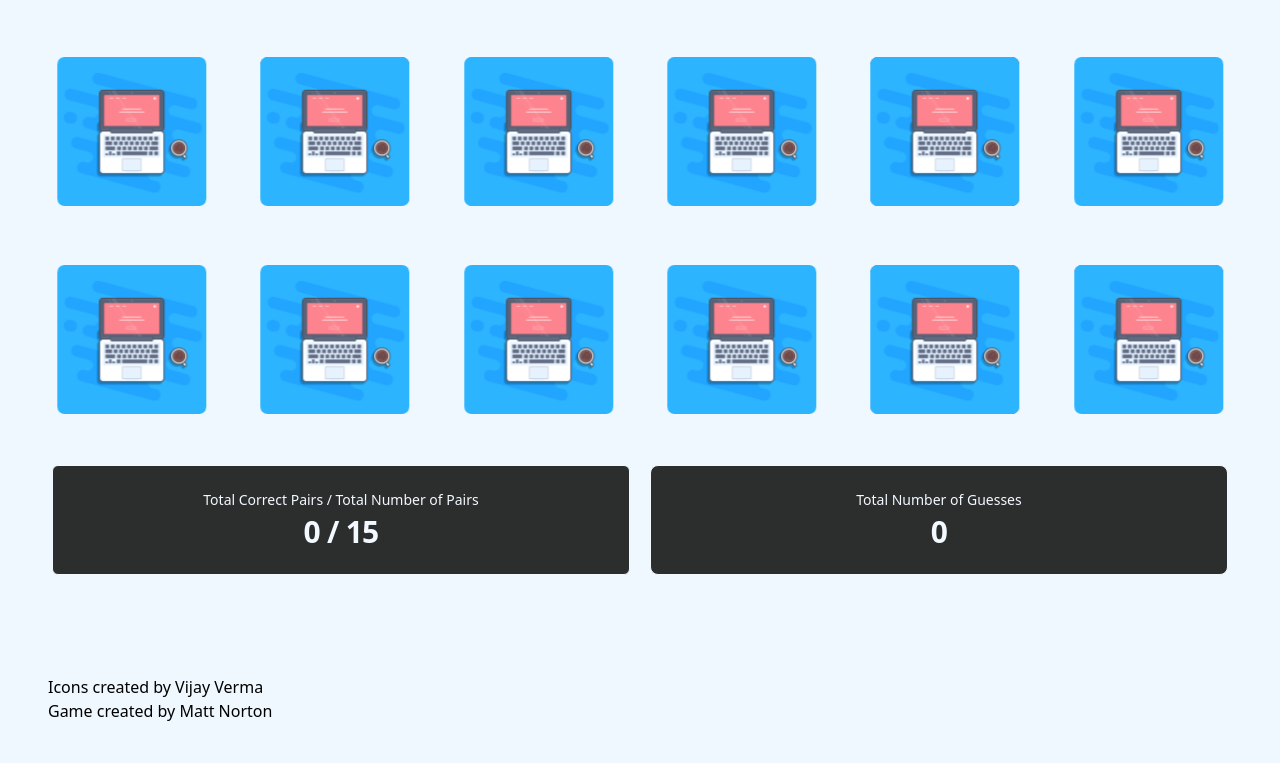
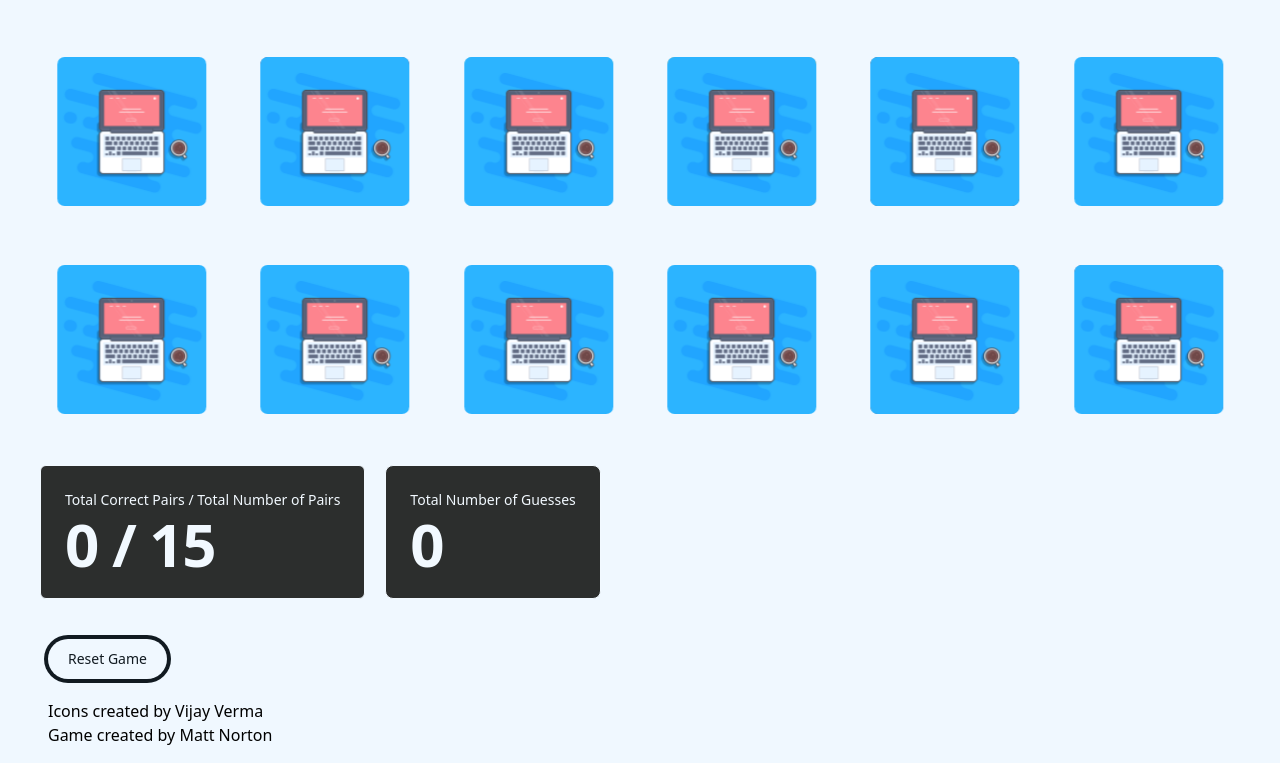
Before and after one commit to MatthewNorton/memory-game, a React (Vite) app: page / in a window 1280 px wide. Shown: the part 689-1452 px from the top of the page. Built offline with nearby package versions, Linux system fonts and the light colour scheme.

Commit message:
optimized code, created reset game component

```diff
--- a/src/App.tsx
+++ b/src/App.tsx
@@ -4,7 +4,6 @@ import Game from "./components/Game";
 import Header from "./components/Header";
 import { CardData } from "./data/Data";
 import { shuffle } from "./utils/Shuffle";
-
 
 // assets
 import logo from "@/assets/logo.svg";
@@ -20,11 +19,10 @@ function App() {
           title="Memory Game"
         />
       </header>
-
-      <main className=" pt-5  max-w-7xl mx-auto my-0">
+      <main className="pt-5 max-w-7xl mx-auto my-0">
         <Game cards={shuffledCards} />
       </main>
-      <footer className="pt-5  max-w-7xl mx-auto my-0">
+      <footer className="max-w-7xl mx-auto my-0">
         <Footer />
       </footer>
     </div>
--- a/src/components/Cards.tsx
+++ b/src/components/Cards.tsx
@@ -13,7 +13,7 @@ export default function CardContainer({
     <>
       <ul
         role="list"
-        className="lg:max-w-full mx-auto grid grid-cols-2 gap-x-4 gap-y-8 sm:grid-cols-4 md:gap-x-2 lg:gap-x-1 lg:gap-y-1 xl:grid-cols-6"
+        className="lg:max-w-full mx-auto grid grid-cols-2 sm:grid-cols-4 md:gap-x-2 lg:gap-x-1 lg:gap-y-1 xl:grid-cols-6"
       >
         {cards.map((card, index) => (
           <li className="m-6" key={index}>
--- a/src/components/Finished.tsx
+++ b/src/components/Completed.tsx
@@ -1,16 +1,7 @@
-import { useEffect, useState } from "react";
-
 type TCompleteGame = {
   guesses: number;
 };
 export default function CompletedGame({ guesses }: TCompleteGame) {
-  const [refresh, setRefresh] = useState<Boolean>(false);
-
-  useEffect(() => {
-    if (refresh) {
-      window.location.reload();
-    }
-  }, [refresh]);
 
   return (
     <div className="bg-white">
@@ -23,13 +14,6 @@ export default function CompletedGame({ guesses }: TCompleteGame) {
             You completed the game in {guesses} guesses.
           </p>
         </div>
-        <button
-          type="button"
-          className="my-5 text-secondary bg-primary hover:bg-neutral focus:outline-none focus:ring-4 focus:ring-gray-300 font-medium rounded-full text-sm px-5 py-2.5 mr-2 mb-2 dark:bg-gray-800 dark:hover:ring-primary dark:focus:ring-primary"
-          onClick={() => setRefresh(true)}
-        >
-          Play Again
-        </button>
       </div>
     </div>
   );
--- a/src/components/Footer.tsx
+++ b/src/components/Footer.tsx
@@ -1,7 +1,9 @@
+import ResetButton from "./ResetButton";
 
 export default function Footer() {
   return(
-    <div className="block max-w-6xl px-12 py-10">
+    <div className="block max-w-6xl px-12">
+        <div className="mb-3"><ResetButton/></div>
         <div>
           <p>
             Icons created by <a href="https://illlustrations.co" target="_blank"> Vijay Verma </a>
--- a/src/components/Game.tsx
+++ b/src/components/Game.tsx
@@ -3,7 +3,7 @@ import { ICards, State } from "../Types/Types";
 
 import CardGrid from "./Cards";
 import Stats from "./Stats";
-import CompletedGame from "./Finished";
+import CompletedGame from "./Completed";
 
 
 export default function Game({ cards }: ICards) {
@@ -17,7 +17,6 @@ export default function Game({ cards }: ICards) {
   const totalPairs = cards.length / 2;
 
   useEffect(() => {
-
     if (state.flippedCards.length === 2) {
       setState({ ...state, disabled: true });
 
@@ -31,8 +30,6 @@ export default function Game({ cards }: ICards) {
             matchedCardIds: [...prevState.matchedCardIds, card1.cardId],
             flippedCards: [],
             disabled: false,
-
-
           }));
         } else {
           setState((prevState) => ({
@@ -50,13 +47,12 @@ export default function Game({ cards }: ICards) {
   }, [state.flippedCards, cards]);
 
 const handleCardClick = (index: number) => {
+  // ignore (return) Disabled cards & flipedCards & matched cards.
   if (
     state.disabled ||
     state.flippedCards.includes(index) ||
     state.matchedCardIds.includes(cards[index].cardId)
-    ) {
-      return;
-    }
+  ) return;
   setState((prevState) => ({
     ...prevState,
     flippedCards: [...prevState.flippedCards, index],
@@ -64,7 +60,7 @@ export default function Game({ cards }: ICards) {
 };
 
   return (
-    <div className="mx-auto px-4 text-center sm:px-6 lg:px-8">
+    <div className="mx-auto px-4 sm:px-6 lg:px-8">
 
       {state.gameOver ? (
         <CompletedGame
@@ -79,11 +75,14 @@ export default function Game({ cards }: ICards) {
           disabled={state.disabled}
         />
       )}
+      <>
         <Stats
           numberOfGuesses={state.guesses}
           totalPairs={totalPairs}
           totalCorrect={state.matchedCardIds.length}
         />
+      </>
+
     </div>
   );
 }
--- /dev/null
+++ b/src/components/ResetButton.tsx
@@ -0,0 +1,25 @@
+import {useEffect, useState} from 'react';
+
+type ResetProps = {
+  value?: string;
+}
+
+export default function ResetButton({value = "Reset Game"}: ResetProps) {
+  const [refresh, setRefresh] = useState<Boolean>(false);
+
+  useEffect(() => {
+    if (refresh) {
+      window.location.reload();
+    }
+  }, [refresh]);
+
+  return (
+    <button
+      type="button"
+      className="text-primary ring-4  ring-primary hover:bg-neutral focus:outline-none focus:ring-4 focus:ring-gray-300 font-medium rounded-full text-sm px-5 py-2.5 mr-2 mb-2 dark:bg-gray-800 dark:hover:ring-neutral dark:focus:ring-neutral hover:text-secondary"
+      onClick={() => setRefresh(true)}
+    >
+      {value}
+    </button>
+  );
+}
--- a/src/components/Stats.tsx
+++ b/src/components/Stats.tsx
@@ -1,4 +1,5 @@
 import { IStats } from "../Types/Types";
+import ResetButton from "./ResetButton";
 export default function Stats({
   totalPairs,
   totalCorrect,
@@ -6,12 +7,12 @@ export default function Stats({
 }: IStats) {
   return (
     <div>
-      <dl className="mt-5 mx-5 grid grid-cols-1 gap-5 sm:grid-cols-2  my-10">
+      <dl className="mt-5 mx-2 flex gap-5 sm:grid-cols-2 my-10">
         <div className="overflow-hidden  bg-neutral text-secondary px-4 py-5  border-gray-200 border rounded-md  sm:p-6">
           <dt className="truncate text-sm font-medium">
             Total Correct Pairs / Total Number of Pairs
           </dt>
-          <dd className="mt-1 text-3xl font-semibold tracking-tight">
+          <dd className="mt-1 text-6xl font-semibold tracking-tight">
             {totalCorrect} / {totalPairs}
           </dd>
         </div>
@@ -19,11 +20,12 @@ export default function Stats({
           <dt className="truncate text-sm font-medium text-gray-500">
             Total Number of Guesses
           </dt>
-          <dd className="mt-1 text-3xl font-semibold tracking-tight text-gray-900">
+          <dd className="mt-1 text-6xl font-semibold tracking-tight text-gray-900">
             {numberOfGuesses}
           </dd>
         </div>
       </dl>
+
     </div>
   );
 }
```
Also changed, not shown: public/thumbnail.png (added), 1 other file (tests, documents, lock files or other folders). Lines whose indentation alone changed are shown as unchanged.
